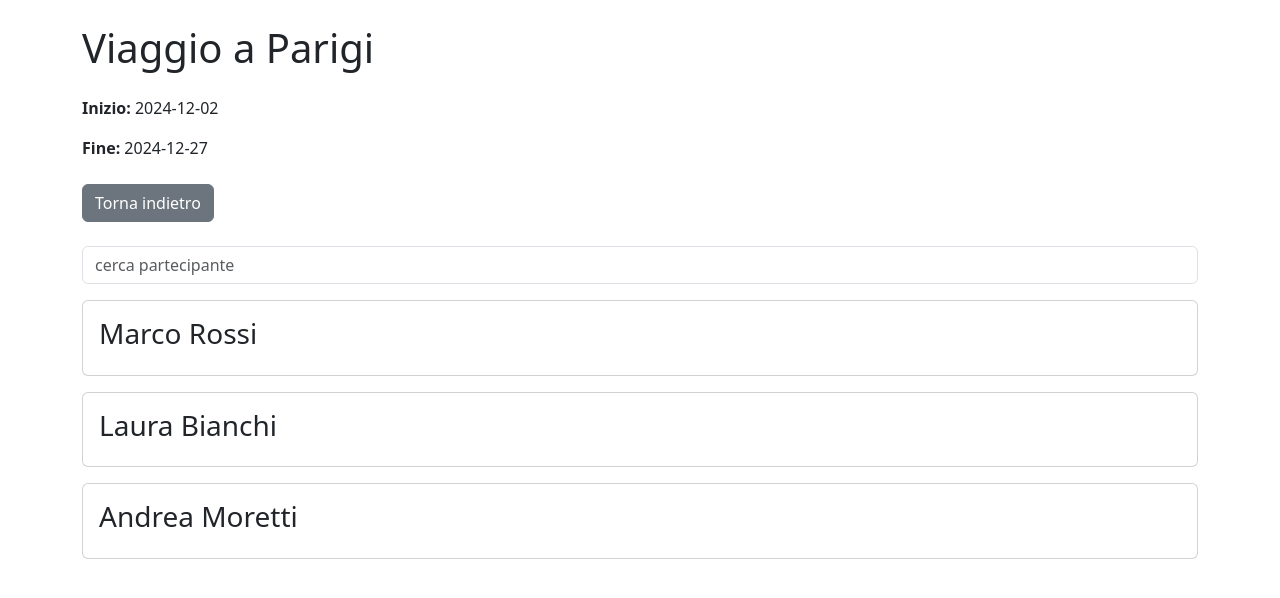
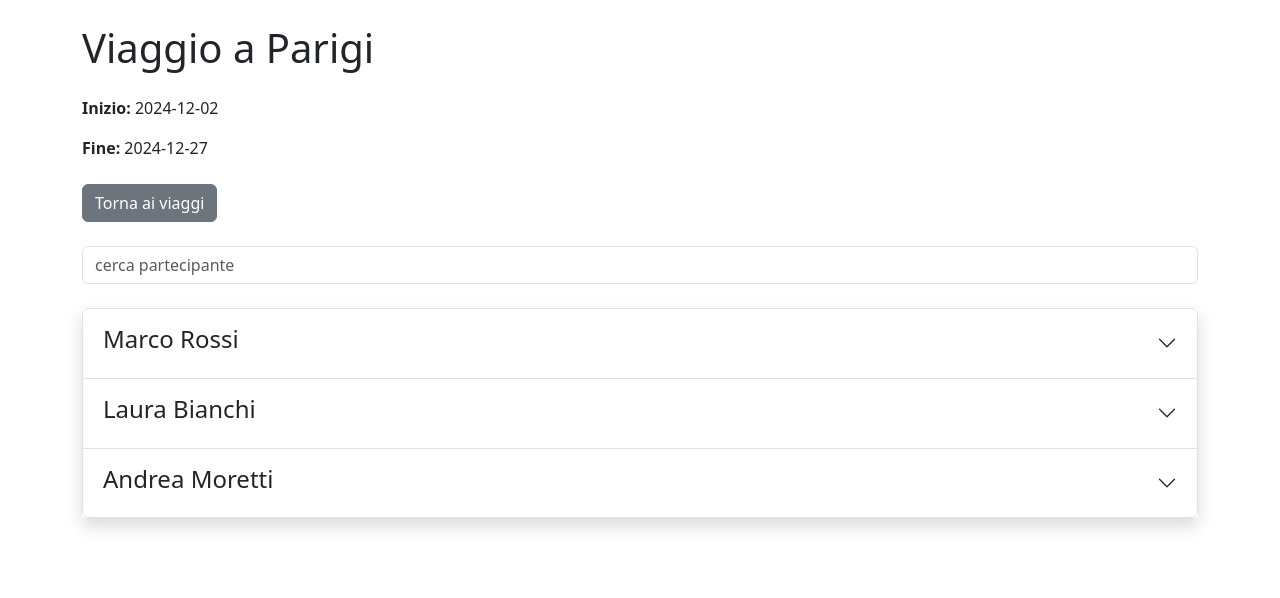
Before and after one commit to deca-francesco/sst-travel-mate, a React (Vite) app: page /1 in a window 1280 px wide. Shown: the top 598 px of the page. Built offline with nearby package versions, Linux system fonts and the light colour scheme.

Commit message:
ADD: traveler details accordion

```diff
--- a/src/main.jsx
+++ b/src/main.jsx
@@ -1,6 +1,7 @@
 // import { StrictMode } from 'react'
 import { createRoot } from 'react-dom/client'
 import "bootstrap/dist/css/bootstrap.min.css"
+import "bootstrap/dist/js/bootstrap.bundle.min.js"
 import './index.css'
 import App from './App.jsx'
 
--- a/src/pages/SingleTravel.jsx
+++ b/src/pages/SingleTravel.jsx
@@ -19,14 +19,37 @@ export default function SingleTravel() {
                 <h1 className="my-4">Viaggio a {selectedTravel.destination}</h1>
                 <p><strong>Inizio: </strong>{selectedTravel.startDate}</p>
                 <p><strong>Fine: </strong>{selectedTravel.endDate}</p>
-                <Link to={"/"}><button className='btn btn-secondary mt-2 mb-4'>Torna indietro</button></Link>
+                <Link to={"/"}><button className='btn btn-secondary mt-2 mb-4'>Torna ai viaggi</button></Link>
                 <br />
                 <SearchBar allParticipants={allParticipants} setSearchedParticipants={setSearchedParticipants} />
-                {searchedParticipants.map(p => (
-                    <div className="card mb-3 p-3" key={p.id}>
-                        <h3>{p.firstName} {p.lastName}</h3>
-                    </div>
-                ))}
+                <div className='accordion mt-4 shadow' id='accordionExample'>
+                    {searchedParticipants.map(p => (
+                        <div className='accordion-item' key={p.id}>
+                            <div className='accordion-header' id={`heading${p.id}`}>
+                                <button
+                                    className='accordion-button collapsed'
+                                    type='button'
+                                    data-bs-toggle='collapse'
+                                    data-bs-target={`#collapse${p.id}`}
+                                    aria-expanded='true'
+                                    aria-controls={`collapse${p.id}`}>
+                                    <h4>{p.firstName} {p.lastName}</h4>
+                                </button>
+                            </div>
+                            <div
+                                id={`collapse${p.id}`}
+                                className='accordion-collapse collapse'
+                                aria-labelledby={`heading${p.id}`}
+                                data-bs-parent='#accordionExample'>
+                                <div className='accordion-body'>
+                                    <p><strong>Email: </strong>{p.email}</p>
+                                    <p><strong>Telefono: </strong>{p.phone}</p>
+                                    <p><strong>Tax Code: </strong>{p.taxCode}</p>
+                                </div>
+                            </div>
+                        </div>
+                    ))}
+                </div>
             </div>
         </>
     )
--- a/src/pages/TravelsPage.jsx
+++ b/src/pages/TravelsPage.jsx
@@ -12,22 +12,22 @@ export default function TravelsPage() {
     })
 
 
-
-
-
     return (
         <>
             <div className="container">
-                <h1 className="my-4">Viaggi Fantozziani</h1>
-                {currentTravels.map(travel => (
-                    (<Link to={`/${travel.id}`} key={travel.id} className="text-decoration-none">
-                        <div className="travel_card card mb-3 p-3" >
-                            <h2>{travel.destination}</h2>
-                            <p>Inizio: {travel.startDate} | Fine: {travel.endDate}</p>
-                        </div>
-                    </Link>
-                    )
-                ))}
+                <h1 className="my-4">Travel Mate Viaggi</h1>
+                <section id="current_travels">
+                    <h2 className="mb-4">Viaggi in corso:</h2>
+                    {currentTravels.map(travel => (
+                        <Link to={`/${travel.id}`} key={travel.id} className="text-decoration-none">
+                            <div className="travel_card card shadow mb-3 p-3" >
+                                <h3>{travel.destination}</h3>
+                                <p className="my-0"><strong>Inizio: </strong>{travel.startDate}</p>
+                                <p><strong>Fine: </strong>{travel.endDate}</p>
+                            </div>
+                        </Link>
+                    ))}
+                </section>
             </div >
         </>
     )
```
